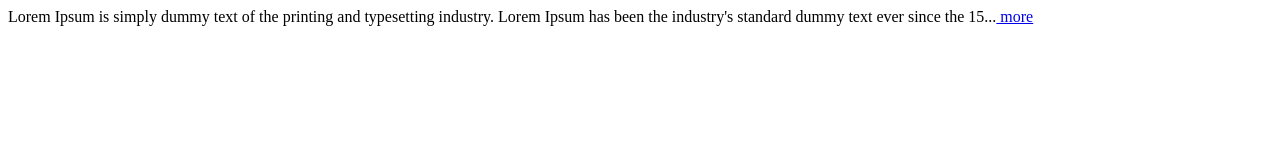
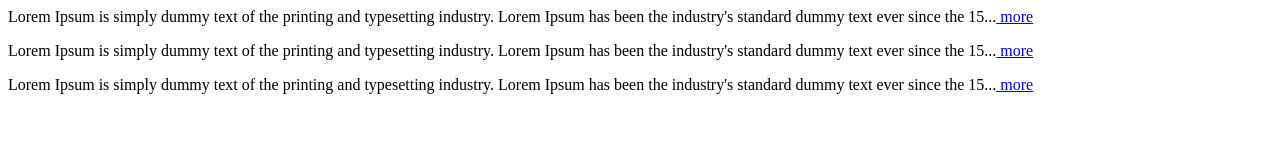
Before and after one commit to safeer-in/more_less, a plain HTML site: page index.html in a window 1280 px wide. Drawn offline with Linux system fonts and the light colour scheme.

Commit message:
html changes

```diff
--- a/index.html
+++ b/index.html
@@ -14,10 +14,24 @@
 </head>
 <body>
 <div>
+<p>
 	<span id="more_less_content" class="more_less_content">
 	Lorem Ipsum is simply dummy text of the printing and typesetting industry. Lorem Ipsum has been the industry's standard dummy text ever since the 1500s, when an unknown printer took a galley of type and scrambled it to make a type specimen book. It has survived not only five centuries, but also the leap into electronic typesetting, remaining essentially unchanged. It was popularised in the 1960s with the release of Letraset sheets containing Lorem Ipsum passages, and more recently with desktop publishing software like Aldus PageMaker including versions of Lorem Ipsum.
 	Lorem Ipsum is simply dummy text of the printing and typesetting industry. Lorem Ipsum has been the industry's standard dummy text ever since the 1500s, when an unknown printer took a galley of type and scrambled it to make a type specimen book. It has survived not only five centuries, but also the leap into electronic typesetting, remaining essentially unchanged. It was popularised in the 1960s with the release of Letraset sheets containing Lorem Ipsum passages, and more recently with desktop publishing software like Aldus PageMaker including versions of Lorem Ipsum.
 	</span>
+</p>
+<p>
+<span id="more_less_content1" class="more_less_content">
+	Lorem Ipsum is simply dummy text of the printing and typesetting industry. Lorem Ipsum has been the industry's standard dummy text ever since the 1500s, when an unknown printer took a galley of type and scrambled it to make a type specimen book. It has survived not only five centuries, but also the leap into electronic typesetting, remaining essentially unchanged. It was popularised in the 1960s with the release of Letraset sheets containing Lorem Ipsum passages, and more recently with desktop publishing software like Aldus PageMaker including versions of Lorem Ipsum.
+	Lorem Ipsum is simply dummy text of the printing and typesetting industry. Lorem Ipsum has been the industry's standard dummy text ever since the 1500s, when an unknown printer took a galley of type and scrambled it to make a type specimen book. It has survived not only five centuries, but also the leap into electronic typesetting, remaining essentially unchanged. It was popularised in the 1960s with the release of Letraset sheets containing Lorem Ipsum passages, and more recently with desktop publishing software like Aldus PageMaker including versions of Lorem Ipsum.
+	</span>
+</p>
+<p>
+<span id="more_less_content2" class="more_less_content">
+	Lorem Ipsum is simply dummy text of the printing and typesetting industry. Lorem Ipsum has been the industry's standard dummy text ever since the 1500s, when an unknown printer took a galley of type and scrambled it to make a type specimen book. It has survived not only five centuries, but also the leap into electronic typesetting, remaining essentially unchanged. It was popularised in the 1960s with the release of Letraset sheets containing Lorem Ipsum passages, and more recently with desktop publishing software like Aldus PageMaker including versions of Lorem Ipsum.
+	Lorem Ipsum is simply dummy text of the printing and typesetting industry. Lorem Ipsum has been the industry's standard dummy text ever since the 1500s, when an unknown printer took a galley of type and scrambled it to make a type specimen book. It has survived not only five centuries, but also the leap into electronic typesetting, remaining essentially unchanged. It was popularised in the 1960s with the release of Letraset sheets containing Lorem Ipsum passages, and more recently with desktop publishing software like Aldus PageMaker including versions of Lorem Ipsum.
+	</span>
+</p>
 </div>
 </body>
 </html>
```
